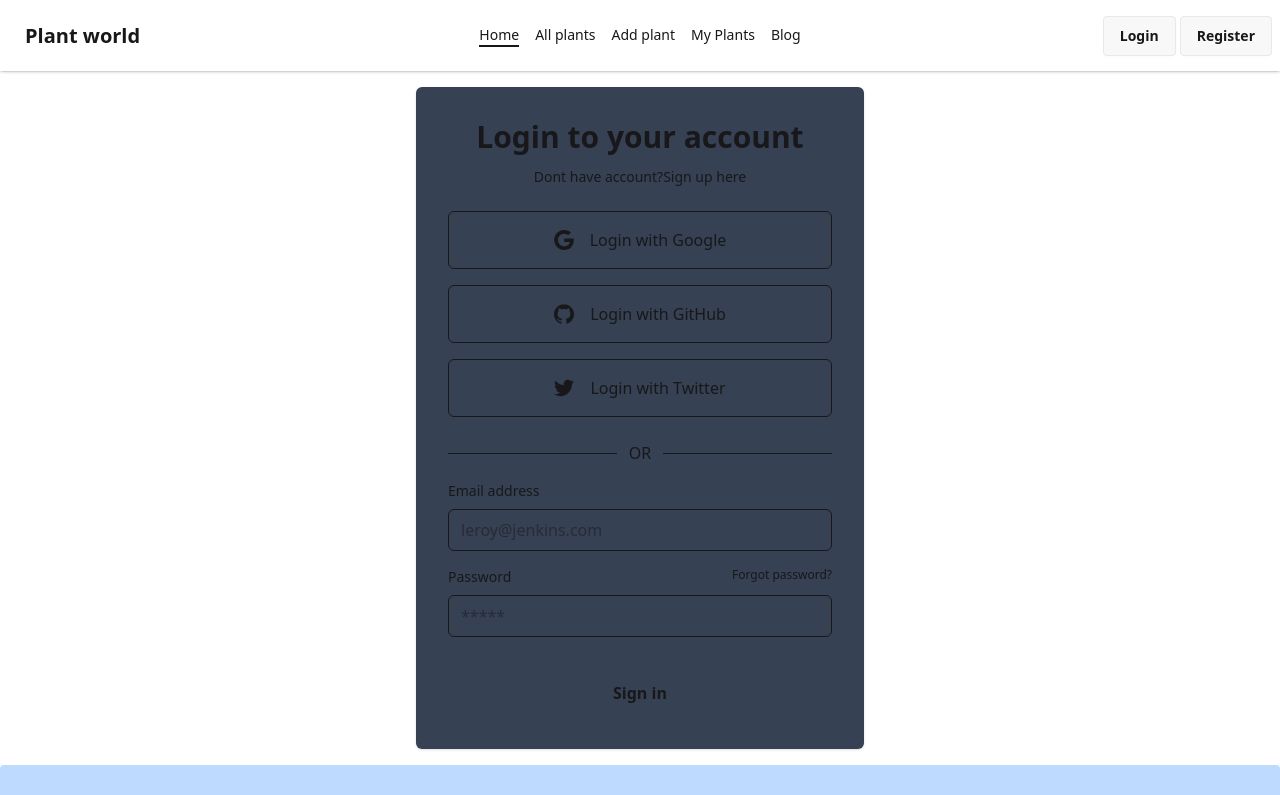
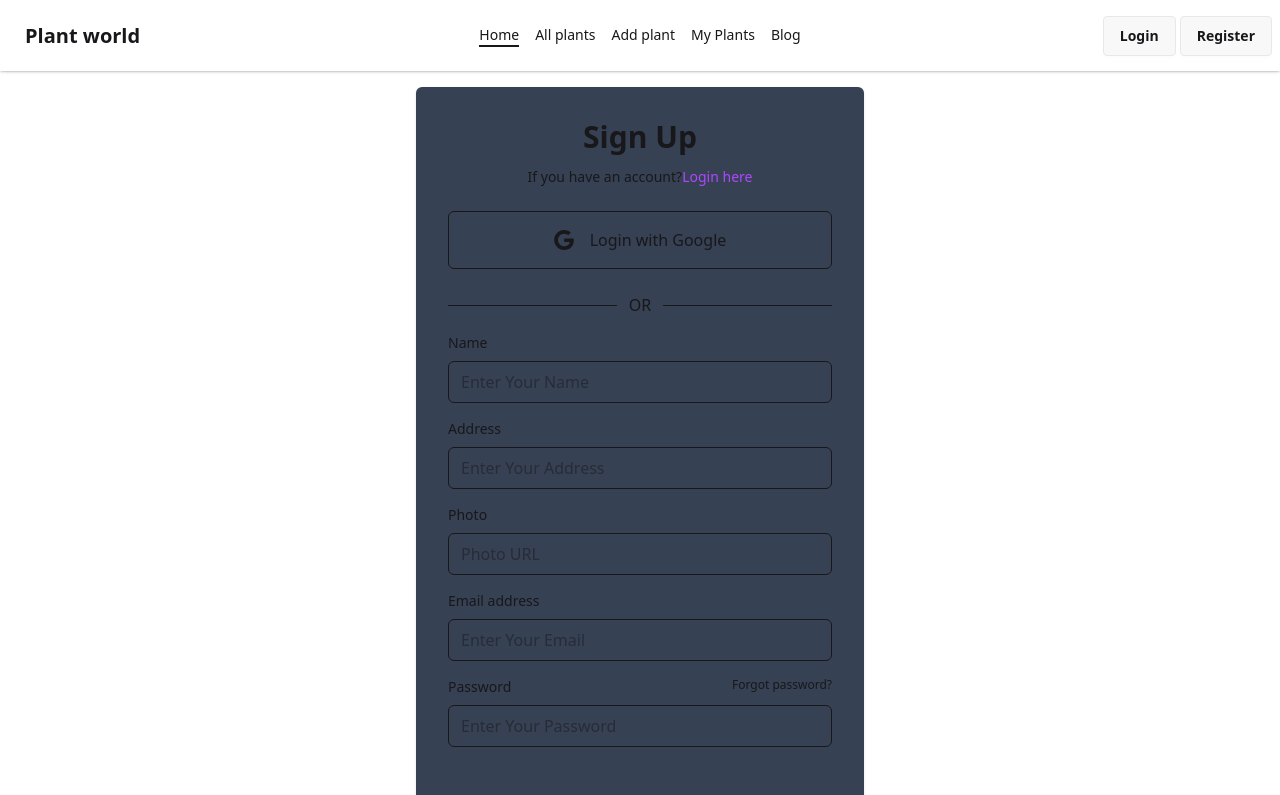
Before and after one commit to Jabedhossain101/plant-care, a React (Vite) app: page /register in a window 1280 px wide. Shown: the top 795 px of the page. Built offline with nearby package versions, Linux system fonts and the light colour scheme.

Commit message:
added auth context and auth provider rule

```diff
--- /dev/null
+++ b/src/Pages/AuthContext.jsx
@@ -0,0 +1,3 @@
+import { createContext } from 'react';
+
+export const AuthContext = createContext(null);
--- /dev/null
+++ b/src/Pages/AuthProvider.jsx
@@ -0,0 +1,16 @@
+import React from 'react';
+import { AuthContext } from './AuthContext';
+import { createUserWithEmailAndPassword } from 'firebase/auth';
+import { auth } from '../Firebase/firebase.init';
+
+const AuthProvider = ({ children }) => {
+  const createUser = (email, password) => {
+    return createUserWithEmailAndPassword(auth, email, password);
+  };
+  const userInfo = {
+    createUser,
+  };
+  return <AuthContext value={userInfo}>{children}</AuthContext>;
+};
+
+export default AuthProvider;
--- a/src/Pages/Register.jsx
+++ b/src/Pages/Register.jsx
@@ -1,20 +1,43 @@
-import React from 'react';
+import React, { use } from 'react';
+import { AuthContext } from './AuthContext';
+import { Link } from 'react-router';
 
 const Register = () => {
+  const { createUser } = use(AuthContext);
+  console.log(createUser);
+
+  const handleSignUp = e => {
+    e.preventDefault();
+    const form = e.target;
+    const formData = new FormData(form);
+    const { email, password, ...userProfile } = Object.fromEntries(
+      formData.entries()
+    );
+    console.log(email, password, userProfile);
+
+    //create  user in the firebase
+
+    createUser(email, password)
+      .then(result => {
+        console.log(result.user);
+      })
+      .catch(error => {
+        console.log(error);
+      });
+  };
   return (
     <div className="w-full max-w-md p-4 rounded-md shadow sm:p-8  bg-gray-700 dark:text-base-100 mx-auto my-4">
-      <h2 className="mb-3 text-3xl font-semibold text-center">
-        Login to your account
-      </h2>
-      <p className="text-sm text-center dark:text-gray-600">
-        Dont have account?
-        <a
+      <h2 className="mb-3 text-3xl font-semibold text-center">Sign Up</h2>
+      <p className="text-sm text-center dark:text-gray-200">
+        If you have an account?
+        <Link
+          to={'/login'}
           href="#"
           rel="noopener noreferrer"
-          className="focus:underline hover:underline"
+          className="focus:underline hover:underline text-purple-500"
         >
-          Sign up here
-        </a>
+          Login here
+        </Link>
       </p>
       <div className="my-6 space-y-4">
         <button
@@ -31,42 +54,46 @@ const Register = () => {
           </svg>
           <p>Login with Google</p>
         </button>
-        <button
-          aria-label="Login with GitHub"
-          role="button"
-          className="flex items-center justify-center w-full p-4 space-x-4 border rounded-md focus:ring-2 focus:ring-offset-1 dark:border-gray-600 focus:dark:ring-violet-600"
-        >
-          <svg
-            xmlns="http://www.w3.org/2000/svg"
-            viewBox="0 0 32 32"
-            className="w-5 h-5 fill-current"
-          >
-            <path d="M16 0.396c-8.839 0-16 7.167-16 16 0 7.073 4.584 13.068 10.937 15.183 0.803 0.151 1.093-0.344 1.093-0.772 0-0.38-0.009-1.385-0.015-2.719-4.453 0.964-5.391-2.151-5.391-2.151-0.729-1.844-1.781-2.339-1.781-2.339-1.448-0.989 0.115-0.968 0.115-0.968 1.604 0.109 2.448 1.645 2.448 1.645 1.427 2.448 3.744 1.74 4.661 1.328 0.14-1.031 0.557-1.74 1.011-2.135-3.552-0.401-7.287-1.776-7.287-7.907 0-1.751 0.62-3.177 1.645-4.297-0.177-0.401-0.719-2.031 0.141-4.235 0 0 1.339-0.427 4.4 1.641 1.281-0.355 2.641-0.532 4-0.541 1.36 0.009 2.719 0.187 4 0.541 3.043-2.068 4.381-1.641 4.381-1.641 0.859 2.204 0.317 3.833 0.161 4.235 1.015 1.12 1.635 2.547 1.635 4.297 0 6.145-3.74 7.5-7.296 7.891 0.556 0.479 1.077 1.464 1.077 2.959 0 2.14-0.020 3.864-0.020 4.385 0 0.416 0.28 0.916 1.104 0.755 6.4-2.093 10.979-8.093 10.979-15.156 0-8.833-7.161-16-16-16z"></path>
-          </svg>
-          <p>Login with GitHub</p>
-        </button>
-        <button
-          aria-label="Login with Twitter"
-          role="button"
-          className="flex items-center justify-center w-full p-4 space-x-4 border rounded-md focus:ring-2 focus:ring-offset-1 dark:border-gray-600 focus:dark:ring-violet-600"
-        >
-          <svg
-            xmlns="http://www.w3.org/2000/svg"
-            viewBox="0 0 32 32"
-            className="w-5 h-5 fill-current"
-          >
-            <path d="M31.937 6.093c-1.177 0.516-2.437 0.871-3.765 1.032 1.355-0.813 2.391-2.099 2.885-3.631-1.271 0.74-2.677 1.276-4.172 1.579-1.192-1.276-2.896-2.079-4.787-2.079-3.625 0-6.563 2.937-6.563 6.557 0 0.521 0.063 1.021 0.172 1.495-5.453-0.255-10.287-2.875-13.52-6.833-0.568 0.964-0.891 2.084-0.891 3.303 0 2.281 1.161 4.281 2.916 5.457-1.073-0.031-2.083-0.328-2.968-0.817v0.079c0 3.181 2.26 5.833 5.26 6.437-0.547 0.145-1.131 0.229-1.724 0.229-0.421 0-0.823-0.041-1.224-0.115 0.844 2.604 3.26 4.5 6.14 4.557-2.239 1.755-5.077 2.801-8.135 2.801-0.521 0-1.041-0.025-1.563-0.088 2.917 1.86 6.36 2.948 10.079 2.948 12.067 0 18.661-9.995 18.661-18.651 0-0.276 0-0.557-0.021-0.839 1.287-0.917 2.401-2.079 3.281-3.396z"></path>
-          </svg>
-          <p>Login with Twitter</p>
-        </button>
       </div>
       <div className="flex items-center w-full my-4">
         <hr className="w-full dark:text-gray-600" />
         <p className="px-3 dark:text-gray-600">OR</p>
         <hr className="w-full dark:text-gray-600" />
       </div>
-      <form noValidate="" action="" className="space-y-8">
+      <form
+        onSubmit={handleSignUp}
+        noValidate=""
+        action=""
+        className="space-y-8"
+      >
         <div className="space-y-4">
+          <div className="space-y-2">
+            <label className="block text-sm">Name</label>
+            <input
+              type="text"
+              name="name"
+              placeholder="Enter Your Name"
+              className="w-full px-3 py-2 border rounded-md dark:border-gray-300 dark:bg-gray-50 dark:text-gray-800 focus:dark:border-violet-600"
+            />
+          </div>
+          <div className="space-y-2">
+            <label className="block text-sm">Address</label>
+            <input
+              type="text"
+              name="Address"
+              placeholder="Enter Your Address"
+              className="w-full px-3 py-2 border rounded-md dark:border-gray-300 dark:bg-gray-50 dark:text-gray-800 focus:dark:border-violet-600"
+            />
+          </div>
+          <div className="space-y-2">
+            <label className="block text-sm">Photo</label>
+            <input
+              type="text"
+              name="Photo"
+              placeholder="Photo URL"
+              className="w-full px-3 py-2 border rounded-md dark:border-gray-300 dark:bg-gray-50 dark:text-gray-800 focus:dark:border-violet-600"
+            />
+          </div>
           <div className="space-y-2">
             <label htmlFor="email" className="block text-sm">
               Email address
@@ -74,8 +101,7 @@ const Register = () => {
             <input
               type="email"
               name="email"
-              id="email"
-              placeholder="leroy@jenkins.com"
+              placeholder="Enter Your Email"
               className="w-full px-3 py-2 border rounded-md dark:border-gray-300 dark:bg-gray-50 dark:text-gray-800 focus:dark:border-violet-600"
             />
           </div>
@@ -87,7 +113,7 @@ const Register = () => {
               <a
                 rel="noopener noreferrer"
                 href="#"
-                className="text-xs hover:underline dark:text-gray-600"
+                className="text-xs hover:underline dark:text-gray-400"
               >
                 Forgot password?
               </a>
@@ -95,17 +121,16 @@ const Register = () => {
             <input
               type="password"
               name="password"
-              id="password"
-              placeholder="*****"
+              placeholder="Enter Your Password"
               className="w-full px-3 py-2 border rounded-md dark:border-gray-300 dark:bg-gray-50 dark:text-gray-800 focus:dark:border-violet-600"
             />
           </div>
         </div>
         <button
-          type="button"
+          type="submit"
           className="w-full px-8 py-3 font-semibold rounded-md dark:bg-violet-600 dark:text-gray-50"
         >
-          Sign in
+          Sign up
         </button>
       </form>
     </div>
--- a/src/main.jsx
+++ b/src/main.jsx
@@ -14,6 +14,7 @@ import Register from './Pages/Register.jsx';
 import AllPlant from './Components/AllPlant.jsx';
 import MyPlant from './Components/MyPlant.jsx';
 import Update from './Components/Update.jsx';
+import AuthProvider from './Pages/AuthProvider.jsx';
 const router = createBrowserRouter([
   {
     path: '/',
@@ -67,6 +68,8 @@ const router = createBrowserRouter([
 ]);
 createRoot(document.getElementById('root')).render(
   <StrictMode>
-    <RouterProvider router={router} />
+    <AuthProvider>
+      <RouterProvider router={router} />
+    </AuthProvider>
   </StrictMode>
 );
```
